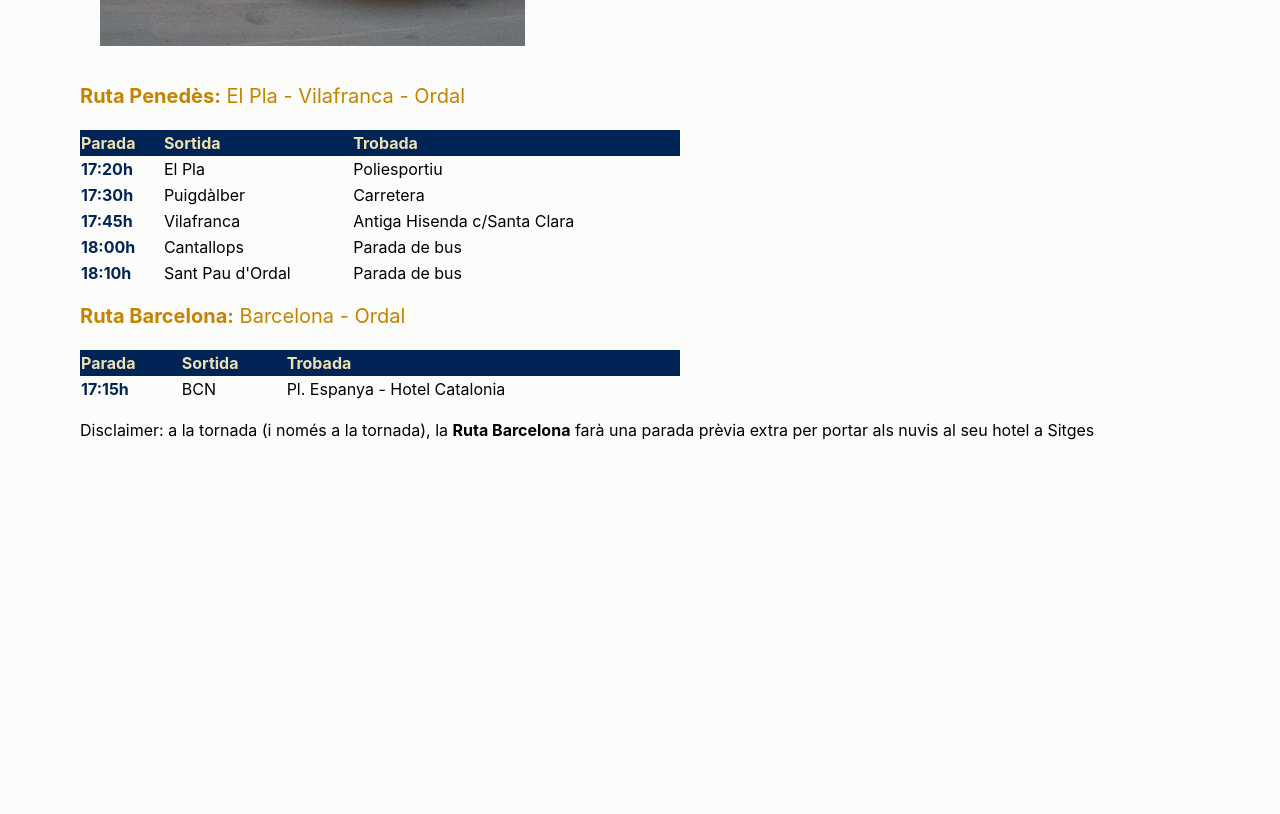
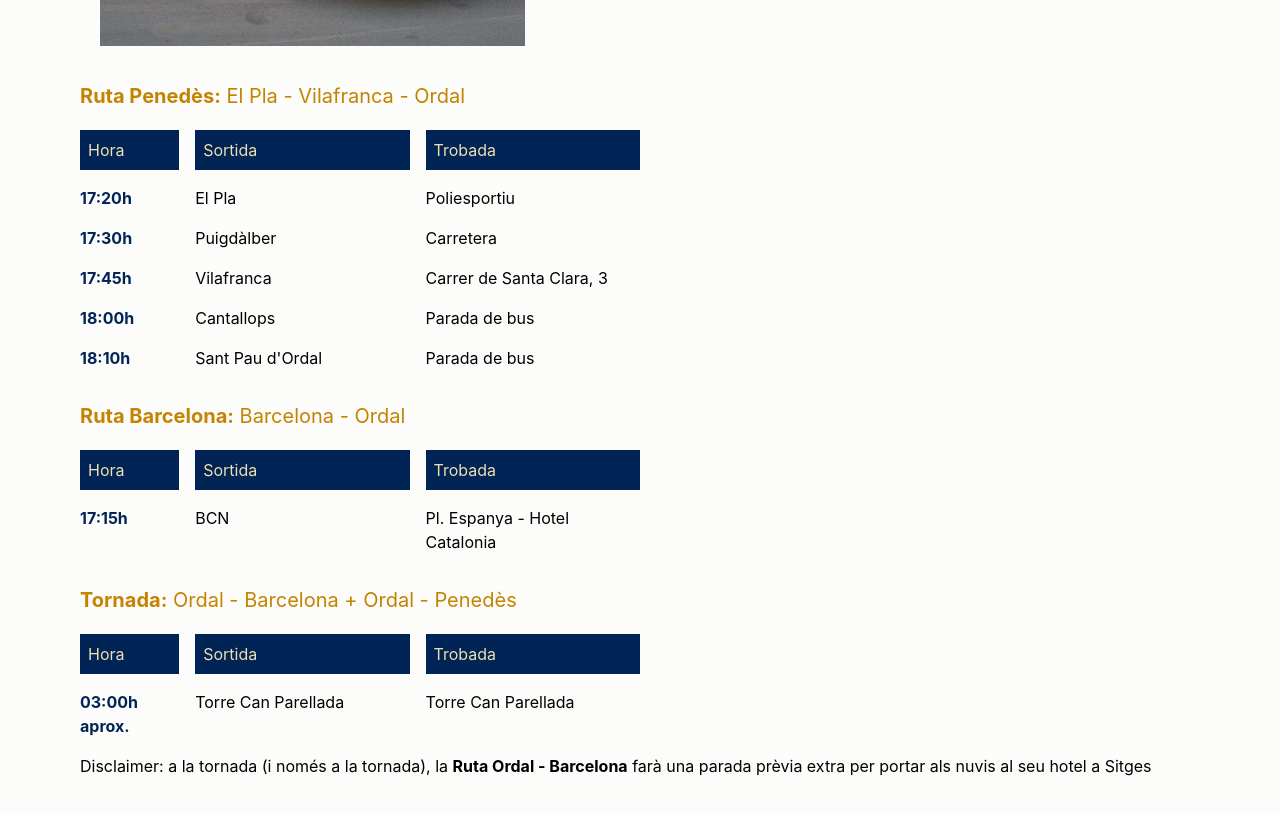
Before and after one commit to PatyCu/wedding, a React (Vite) app: page /autocars in a window 1280 px wide. Shown: the part 820-1634 px from the top of the page. Before the commit the page ends 1302 px from the top, so only its background shows below. Built offline with nearby package versions, Linux system fonts and the light colour scheme.

Commit message:
feat: update Autocars component design

```diff
--- a/src/HomePage/Autocars.jsx
+++ b/src/HomePage/Autocars.jsx
@@ -29,78 +29,56 @@ const Autocars = () => {
         <h3 className="pb-5 text-left text-xl text-gold md:my-0 md:mx-auto">
           <b>Ruta Penedès:</b> El Pla - Vilafranca - Ordal
         </h3>
-        <div>
-          <table
-            id="horaris-penedes"
-            className="w-full max-w-[600px] border-collapse bg-white p-2 text-left align-middle"
-          >
-            <thead>
-              <tr className="bg-cobalt p-2 text-lightgold">
-                <th>Parada</th>
-                <th>Sortida</th>
-                <th>Trobada</th>
-              </tr>
-            </thead>
-            <tbody>
-              <tr>
-                <td className="font-bold text-cobalt">17:20h</td>
-                <td>El Pla</td>
-                <td>Poliesportiu</td>
-              </tr>
-              <tr>
-                <td className="font-bold text-cobalt">17:30h</td>
-                <td>Puigdàlber</td>
-                <td>Carretera</td>
-              </tr>
-              <tr>
-                <td className="font-bold text-cobalt">17:45h</td>
-                <td>Vilafranca</td>
-                <td>Antiga Hisenda c/Santa Clara</td>
-              </tr>
-              <tr>
-                <td className="font-bold text-cobalt">18:00h</td>
-                <td>Cantallops</td>
-                <td>Parada de bus</td>
-              </tr>
-              <tr>
-                <td className="font-bold text-cobalt">18:10h</td>
-                <td>Sant Pau d&apos;Ordal</td>
-                <td>Parada de bus</td>
-              </tr>
-            </tbody>
-          </table>
+        <div className="grid grid-cols-6 md:grid-cols-5 gap-4 md:w-1/2">
+          <div className="bg-cobalt p-2 text-lightgold col-span-2 md:col-span-1">Hora</div>
+          <div className="bg-cobalt p-2 text-lightgold col-span-2 md:col-span-2">Sortida</div>
+          <div className="bg-cobalt p-2 text-lightgold col-span-2 md:col-span-2">Trobada</div>
+          <div className="font-bold text-cobalt col-span-2 md:col-span-1">17:20h</div>
+          <div className="col-span-2 md:col-span-2">El Pla</div>
+          <div className="col-span-2 md:col-span-2">Poliesportiu</div>
+          <div className="font-bold text-cobalt col-span-2 md:col-span-1">17:30h</div>
+          <div className="col-span-2 md:col-span-2">Puigdàlber</div>
+          <div className="col-span-2 md:col-span-2">Carretera</div>
+          <div className="font-bold text-cobalt col-span-2 md:col-span-1">17:45h</div>
+          <div className="col-span-2 md:col-span-2">Vilafranca</div>
+          <div className="col-span-2 md:col-span-2">Carrer de Santa Clara, 3</div>
+          <div className="font-bold text-cobalt col-span-2 md:col-span-1">18:00h</div>
+          <div className="col-span-2 md:col-span-2">Cantallops</div>
+          <div className="col-span-2 md:col-span-2">Parada de bus</div>
+          <div className="font-bold text-cobalt col-span-2 md:col-span-1">18:10h</div>
+          <div className="col-span-2 md:col-span-2">Sant Pau d&apos;Ordal</div>
+          <div className="col-span-2 md:col-span-2">Parada de bus</div>
         </div>
       </div>
-      <div className="mt-4">
+      <div className="mt-8">
         <h3 className="pb-5 text-left text-xl text-gold md:my-0 md:mx-auto">
           <b>Ruta Barcelona:</b> Barcelona - Ordal
         </h3>
-        <div>
-          <table
-            id="horaris-bcn"
-            className="w-full max-w-[600px] border-collapse bg-white p-2 text-left align-middle"
-          >
-            <thead>
-              <tr className="bg-cobalt p-2 text-lightgold">
-                <th>Parada</th>
-                <th>Sortida</th>
-                <th>Trobada</th>
-              </tr>
-            </thead>
-            <tbody>
-              <tr>
-                <td className="font-bold text-cobalt">17:15h</td>
-                <td>BCN</td>
-                <td>Pl. Espanya - Hotel Catalonia</td>
-              </tr>
-            </tbody>
-          </table>
-          <p className="mt-4">
-            Disclaimer: a la tornada (i només a la tornada), la{" "}
-            <strong>Ruta Barcelona</strong> farà una parada prèvia extra per
-            portar als nuvis al seu hotel a Sitges
-          </p>
+        <div className="grid grid-cols-6 md:grid-cols-5 gap-4 md:w-1/2">
+          <div className="bg-cobalt p-2 text-lightgold col-span-2 md:col-span-1">Hora</div>
+          <div className="bg-cobalt p-2 text-lightgold col-span-2 md:col-span-2">Sortida</div>
+          <div className="bg-cobalt p-2 text-lightgold col-span-2 md:col-span-2">Trobada</div>
+          <div className="font-bold text-cobalt col-span-2 md:col-span-1">17:15h</div>
+          <div className="col-span-2 md:col-span-2">BCN</div>
+          <div className="col-span-2 md:col-span-2">Pl. Espanya - Hotel Catalonia</div>
         </div>
+      </div>
+      <div className="mt-8">
+        <h3 className="pb-5 text-left text-xl text-gold md:my-0 md:mx-auto">
+          <b>Tornada:</b> Ordal - Barcelona + Ordal - Penedès
+        </h3>
+        <div className="grid grid-cols-6 md:grid-cols-5 gap-4 md:w-1/2">
+          <div className="bg-cobalt p-2 text-lightgold col-span-2 md:col-span-1">Hora</div>
+          <div className="bg-cobalt p-2 text-lightgold col-span-2 md:col-span-2">Sortida</div>
+          <div className="bg-cobalt p-2 text-lightgold col-span-2 md:col-span-2">Trobada</div>
+          <div className="font-bold text-cobalt col-span-2 md:col-span-1">03:00h aprox.</div>
+          <div className="col-span-2 md:col-span-2">Torre Can Parellada</div>
+          <div className="col-span-2 md:col-span-2">Torre Can Parellada</div>
+        </div>
+        <p className="mt-4">
+          Disclaimer: a la tornada (i només a la tornada), la{" "}
+          <strong>Ruta Ordal - Barcelona</strong> farà una parada prèvia extra per portar als nuvis al seu hotel a Sitges
+        </p>
       </div>
     </div>
   );
```
